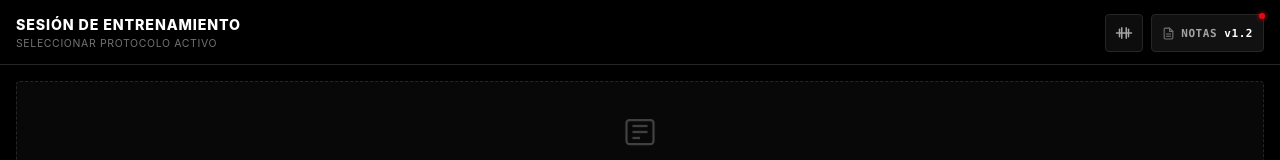
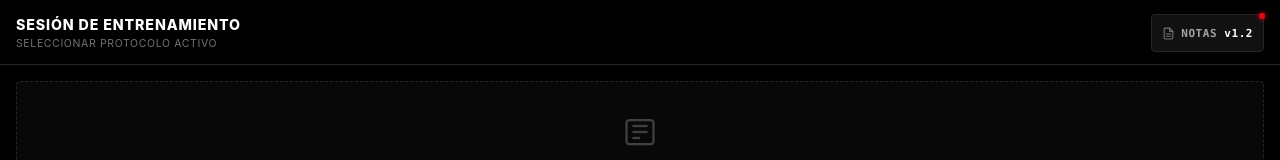
Before and after one commit to emartinmos/PowerApp, a plain HTML site: page index.html in a window 1280 px wide. Shown: the top 160 px of the page. Drawn offline with Linux system fonts and the light colour scheme.

```diff
--- a/index.html
+++ b/index.html
@@ -45,15 +45,6 @@
                 <p class="app-subtitulo">SELECCIONAR PROTOCOLO ACTIVO</p>
             </div>
             <div class="header-acciones">
-                <button class="btn-crono-header" id="btn-abrir-calc-discos-home" aria-label="Calculadora de discos" title="Calcular discos de barra">
-                    <svg width="18" height="18" viewBox="0 0 24 24" fill="none" stroke="currentColor" stroke-width="2" stroke-linecap="round" stroke-linejoin="round">
-                        <line x1="2" y1="12" x2="22" y2="12"/>
-                        <line x1="6" y1="7" x2="6" y2="17"/>
-                        <line x1="9" y1="5" x2="9" y2="19"/>
-                        <line x1="15" y1="5" x2="15" y2="19"/>
-                        <line x1="18" y1="7" x2="18" y2="17"/>
-                    </svg>
-                </button>
                 <button id="btn-notas-parche" class="btn-notas-parche" aria-label="Notas de parche y actualizaciones" title="Notas de la versión">
                     <span class="punto-notificacion-version" id="punto-version-nueva" aria-hidden="true"></span>
                     <svg width="13" height="13" viewBox="0 0 24 24" fill="none" stroke="currentColor" stroke-width="2" stroke-linecap="round" stroke-linejoin="round">
```
